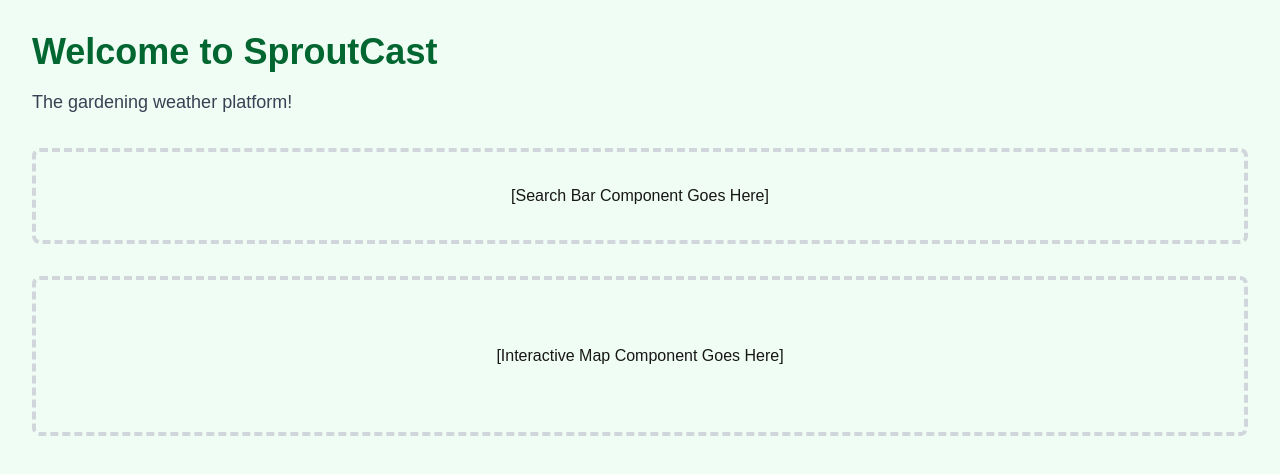
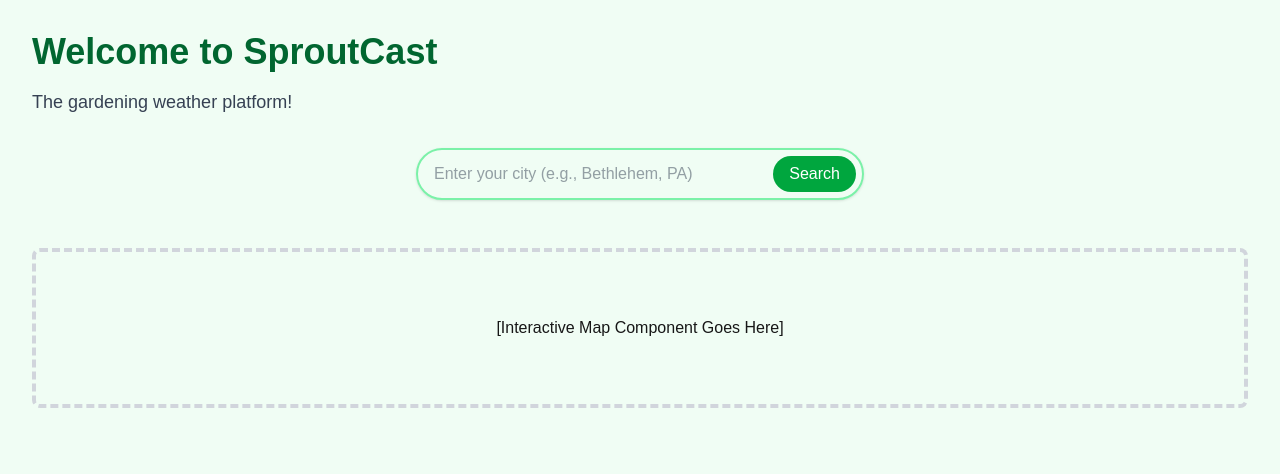
Before and after one commit to nickd0216/CSE-264-Weather-Project, a Next.js app in the folder sproutcast/: page / in a window 1280 px wide. Shown: the top 474 px of the page. Built offline with nearby package versions, Linux system fonts and the light colour scheme.

Commit message:
basic search bar implemented -- TODO: autocomplete

```diff
--- a/sproutcast/src/app/page.js
+++ b/sproutcast/src/app/page.js
@@ -1,3 +1,5 @@
+import SearchBar from "../components/SearchBar";
+
 export default function Home() {
   return (
     <main className="min-h-screen p-8 bg-green-50">
@@ -8,9 +10,9 @@ export default function Home() {
         The gardening weather platform!
       </p>
 
-      {/* TODO: build these components next and put them here! */}
-      <div className="border-4 border-dashed border-gray-300 p-8 text-center rounded-lg">
-        <p>[Search Bar Component Goes Here]</p>
+      {/*the imported search bar*/}
+      <div className="mb-12">
+        <SearchBar />
       </div>
 
       <div className="border-4 border-dashed border-gray-300 p-16 mt-8 text-center rounded-lg">
--- /dev/null
+++ b/sproutcast/src/components/SearchBar.jsx
@@ -0,0 +1,36 @@
+//users will type into this search bar, which changes its "state"
+//Next.js requires its label to be a client component using "use client"
+
+"use client";
+
+import { useState } from "react";
+
+export default function SearchBar() {
+  const [searchQuery, setSearchQuery] = useState("");
+
+  const handleSearch = (e) => {
+    e.preventDefault();
+    //here, this query will eventually be passed to the OpenWeather API fetch function !!
+    console.log("Searching for:", searchQuery);
+  };
+
+  return (
+    <form onSubmit={handleSearch} className="max-w-md mx-auto w-full">
+      <div className="relative flex items-center">
+        <input
+          type="text"
+          value={searchQuery}
+          onChange={(e) => setSearchQuery(e.target.value)}
+          placeholder="Enter your city (e.g., Bethlehem, PA)"
+          className="w-full px-4 py-3 rounded-full border-2 border-green-300 focus:outline-none focus:border-green-600 shadow-sm text-gray-700"
+        />
+        <button
+          type="submit"
+          className="absolute right-2 px-4 py-1.5 bg-green-600 text-white rounded-full hover:bg-green-700 transition-colors"
+        >
+          Search
+        </button>
+      </div>
+    </form>
+  );
+}
```
